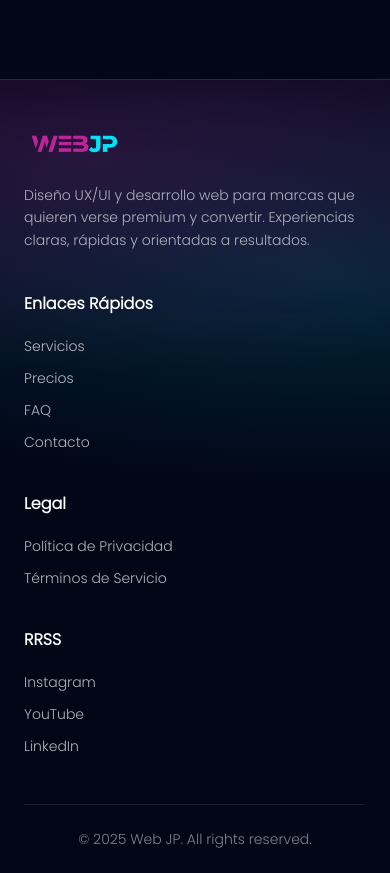
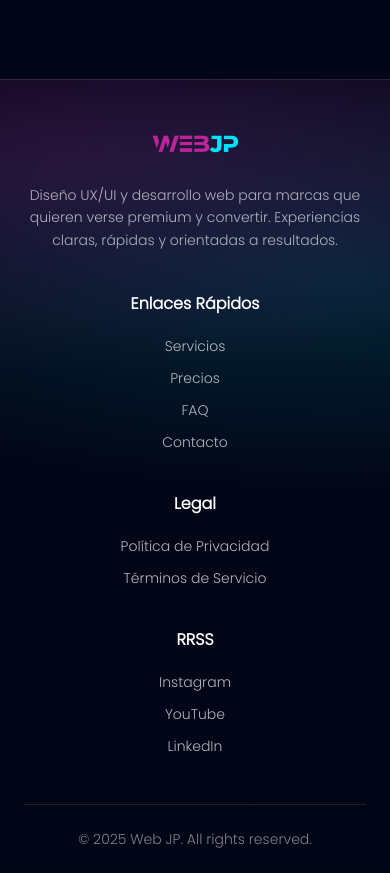
Before and after one commit to javipradaweb/Web-JP, a Next.js app: page / in a window 390 px wide. Shown: the part 7100-7973 px from the top of the page. Built offline with nearby package versions, Linux system fonts and the light colour scheme.

Commit message:
Center footer content on mobile

```diff
--- a/src/components/footer/Footer.tsx
+++ b/src/components/footer/Footer.tsx
@@ -3,21 +3,21 @@
 import { motion } from "framer-motion";
 
 const INTERNAL = [
-  { name: "Servicios", url: "#servicios" },
-  { name: "Precios", url: "#precios" },
-  { name: "FAQ", url: "#faq" },
-  { name: "Contacto", url: "#contacto" },
+  { name: "Servicios", url: "/#servicios" },
+  { name: "Precios", url: "/#precios" },
+  { name: "FAQ", url: "/#faq" },
+  { name: "Contacto", url: "/#contacto" },
 ];
 
 const LEGAL = [
-  { name: "Política de Privacidad", url: "#privacy" },
-  { name: "Términos de Servicio", url: "#terms" },
+  { name: "Política de Privacidad", url: "/legal/privacidad" },
+  { name: "Términos de Servicio", url: "/legal/terminos" },
 ];
 
 const SOCIAL = [
-  { name: "Instagram", url: "#" },
-  { name: "YouTube", url: "#" },
-  { name: "LinkedIn", url: "#" },
+  { name: "Instagram", url: "https://www.instagram.com/javipradaweb/" },
+  { name: "YouTube", url: "https://www.youtube.com/@javipradaweb" },
+  { name: "LinkedIn", url: "https://www.linkedin.com/in/javipradaweb/" },
 ];
 
 export default function Footer() {
@@ -41,23 +41,30 @@ export default function Footer() {
 
       <div className="relative border-t border-white/10">
         <div className="max-w-6xl mx-auto px-6">
-          {/* ✅ Desktop: 2 columnas (40% / 60%) */}
+          {/* Desktop: 2 columnas (40% / 60%) */}
           <div className="py-12 grid grid-cols-1 lg:grid-cols-[40%_60%] gap-y-10 lg:gap-x-20">
             {/* Col 1 (Brand) */}
-            <div>
-              <img src="/logo2.png" alt="Web JP" className="h-8 w-auto" />
-              <p className="mt-6 text-sm leading-relaxed text-white/65 max-w-[420px]">
-                Diseño UX/UI y desarrollo web para marcas que quieren verse premium y convertir.
-                Experiencias claras, rápidas y orientadas a resultados.
+            <div className="text-center lg:text-left">
+              <img
+                src="/logo2.png"
+                alt="Web JP"
+                className="h-8 w-auto mx-auto lg:mx-0"
+              />
+              <p className="mt-6 text-sm leading-relaxed text-white/65 max-w-[420px] mx-auto lg:mx-0">
+                Diseño UX/UI y desarrollo web para marcas que quieren verse
+                premium y convertir. Experiencias claras, rápidas y orientadas a
+                resultados.
               </p>
             </div>
 
-            {/* Col 2 (Links): grid de 3 columnas iguales, OCUPA TODO el ancho */}
+            {/* Col 2 (Links) */}
             <div className="w-full">
-              <div className="grid grid-cols-1 sm:grid-cols-2 lg:grid-cols-3 gap-y-10 lg:gap-x-20">
-                {/* 2) Enlaces Rápidos */}
+              <div className="grid grid-cols-1 sm:grid-cols-2 lg:grid-cols-3 gap-y-10 lg:gap-x-20 text-center lg:text-left">
+                {/* Enlaces Rápidos */}
                 <div>
-                  <h3 className="text-white font-semibold mb-5">Enlaces Rápidos</h3>
+                  <h3 className="text-white font-semibold mb-5">
+                    Enlaces Rápidos
+                  </h3>
                   <ul className="space-y-3 text-sm">
                     {INTERNAL.map((l) => (
                       <li key={l.name}>
@@ -69,7 +76,7 @@ export default function Footer() {
                   </ul>
                 </div>
 
-                {/* 3) Legal */}
+                {/* Legal */}
                 <div>
                   <h3 className="text-white font-semibold mb-5">Legal</h3>
                   <ul className="space-y-3 text-sm">
@@ -83,7 +90,7 @@ export default function Footer() {
                   </ul>
                 </div>
 
-                {/* 4) RRSS (queda en el borde derecho del contenedor, sin text-right) */}
+                {/* RRSS */}
                 <div>
                   <h3 className="text-white font-semibold mb-5">RRSS</h3>
                   <ul className="space-y-3 text-sm">
@@ -92,8 +99,8 @@ export default function Footer() {
                         <a
                           href={l.url}
                           className="hover:text-white transition"
-                          target={l.url.startsWith("http") ? "_blank" : undefined}
-                          rel={l.url.startsWith("http") ? "noreferrer" : undefined}
+                          target="_blank"
+                          rel="noreferrer"
                         >
                           {l.name}
                         </a>
```
